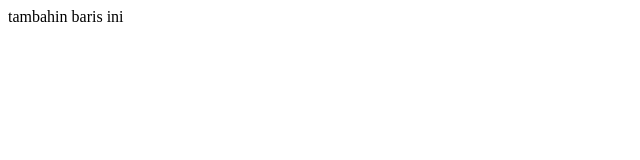
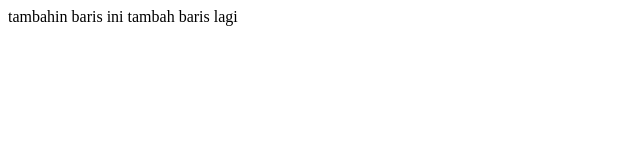
Before and after one commit to ayudharachman/testingbareng, a plain HTML site: page index.html in a window 1280 px wide. Shown: the whole page, without its empty margins (0-640 px from the left). Drawn offline with Linux system fonts and the light colour scheme.

Commit message:
tambahin barus 2

```diff
--- a/index.html
+++ b/index.html
@@ -5,5 +5,7 @@
 </head>
 <body>
 	tambahin baris ini
+
+	tambah baris lagi
 </body>
 </html>
```
